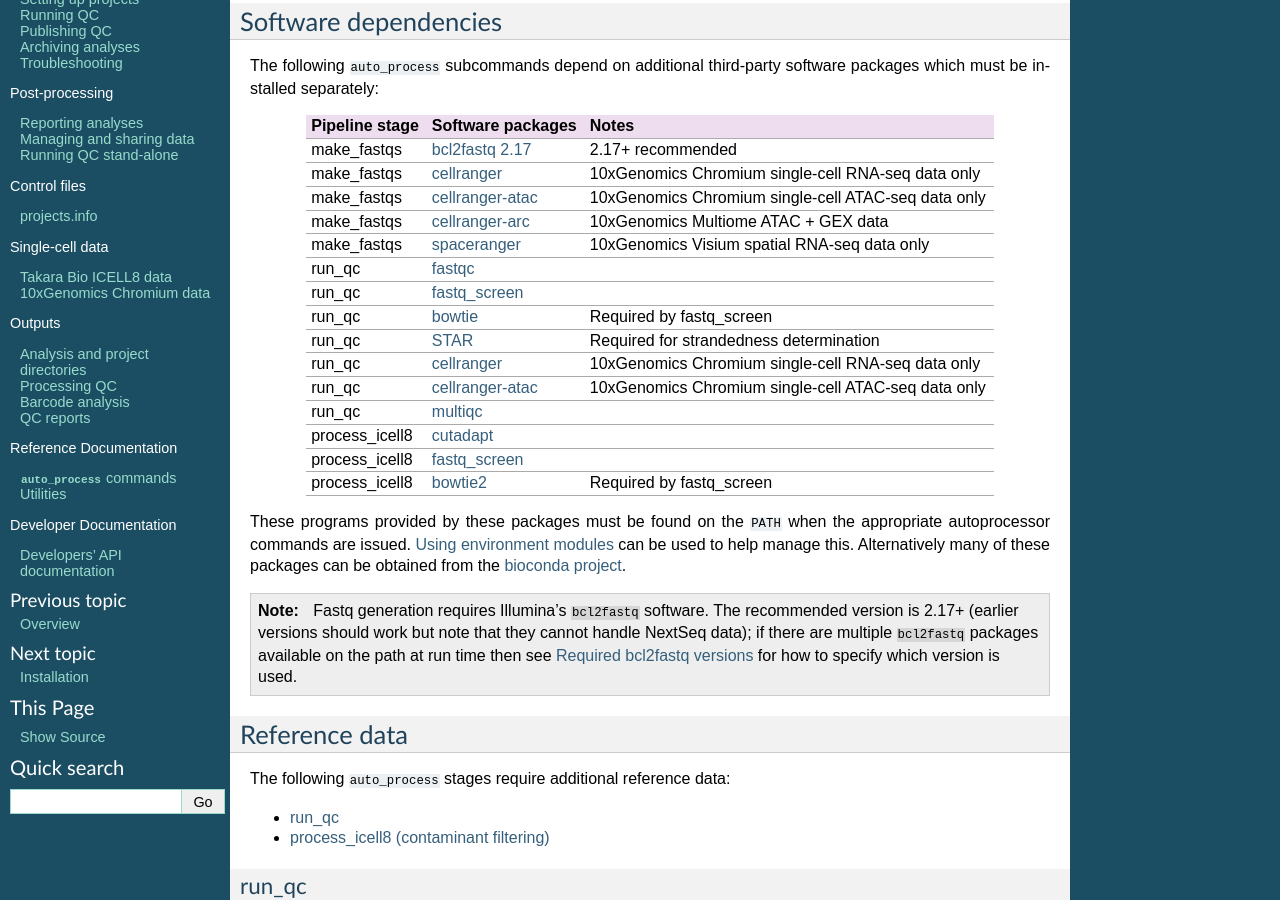
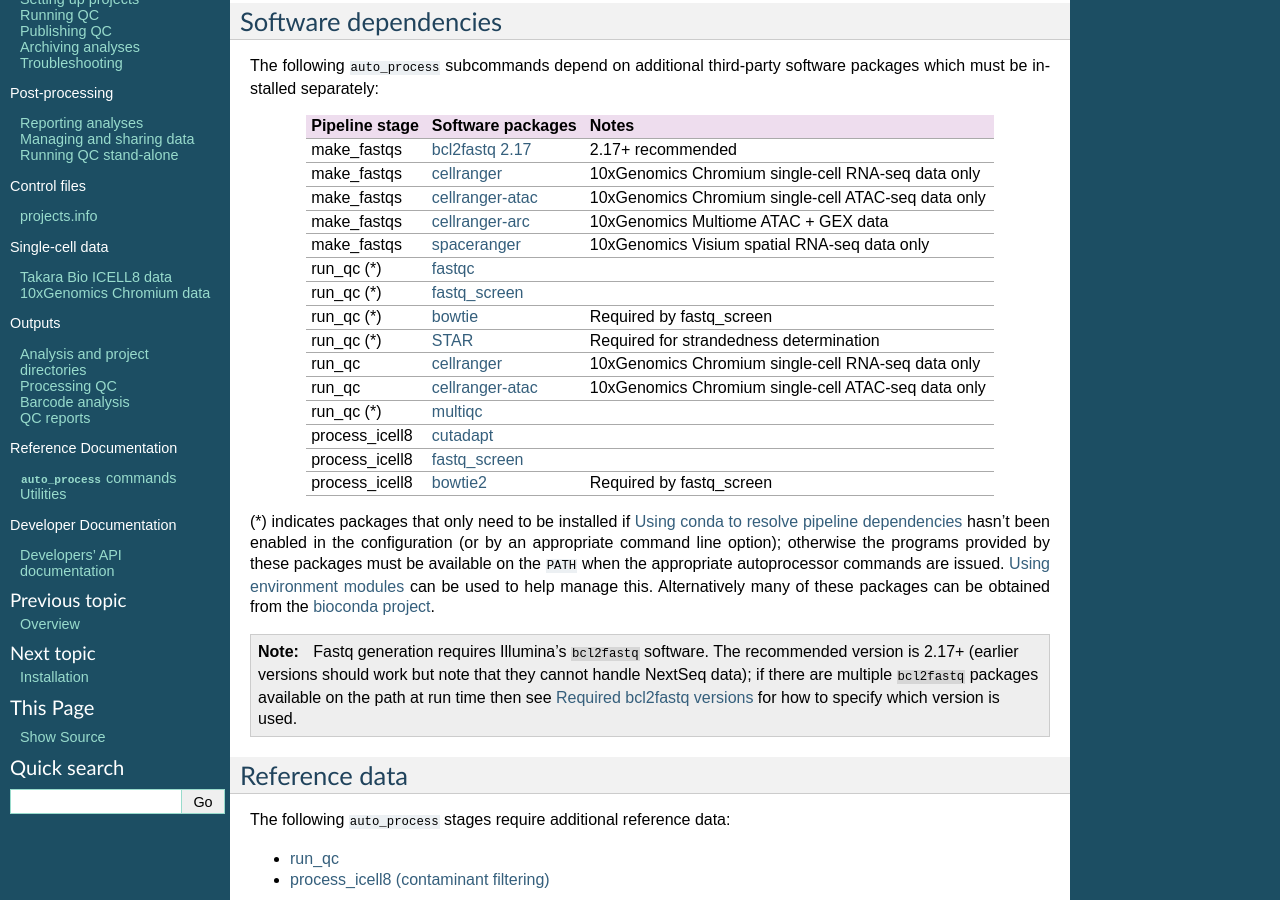
Before and after one commit to fls-bioinformatics-core/auto_process_ngs, a Sphinx documentation site: the page built from docs/source/requirements.rst, in a window 1280 px wide and 900 px high, scrolled down 323 px. Built offline with Sphinx 7.4.7, drawn with Linux system fonts in a browser that asks for light colours.

Commit message:
Update documentation to include QC pipeline conda dependency resolution.

```diff
--- a/docs/source/requirements.rst
+++ b/docs/source/requirements.rst
@@ -36,13 +36,13 @@ make_fastqs         `cellranger`_      10xGenomics Chromium single-cell RNA-seq
 make_fastqs         `cellranger-atac`_ 10xGenomics Chromium single-cell ATAC-seq data only
 make_fastqs         `cellranger-arc`_  10xGenomics Multiome ATAC + GEX data
 make_fastqs         `spaceranger`_     10xGenomics Visium spatial RNA-seq data only
-run_qc              `fastqc`_
-run_qc              `fastq_screen`_
-run_qc              `bowtie`_          Required by fastq_screen
-run_qc              `STAR`_            Required for strandedness determination
+run_qc (*)          `fastqc`_
+run_qc (*)          `fastq_screen`_
+run_qc (*)          `bowtie`_          Required by fastq_screen
+run_qc (*)          `STAR`_            Required for strandedness determination
 run_qc              `cellranger`_      10xGenomics Chromium single-cell RNA-seq data only
 run_qc              `cellranger-atac`_ 10xGenomics Chromium single-cell ATAC-seq data only
-run_qc              `multiqc`_
+run_qc (*)          `multiqc`_
 process_icell8      `cutadapt`_
 process_icell8      `fastq_screen`_
 process_icell8      `bowtie2`_         Required by fastq_screen
@@ -62,7 +62,10 @@ process_icell8      `bowtie2`_         Required by fastq_screen
 .. _multiqc: http://multiqc.info/
 .. _cutadapt: http://cutadapt.readthedocs.io
 
-These programs provided by these packages must be found on the
+(*) indicates packages that only need to be installed if
+:ref:`conda_dependency_resolution` hasn't been enabled in the
+configuration (or by an appropriate command line option); otherwise
+the programs provided by these packages must be available on the
 ``PATH`` when the appropriate autoprocessor commands are issued.
 :ref:`environment_modules` can be used to help manage this.
 Alternatively many of these packages can be obtained from the
```
Also changed, not shown: docs/source/configuration.rst (+21 -0 lines).
